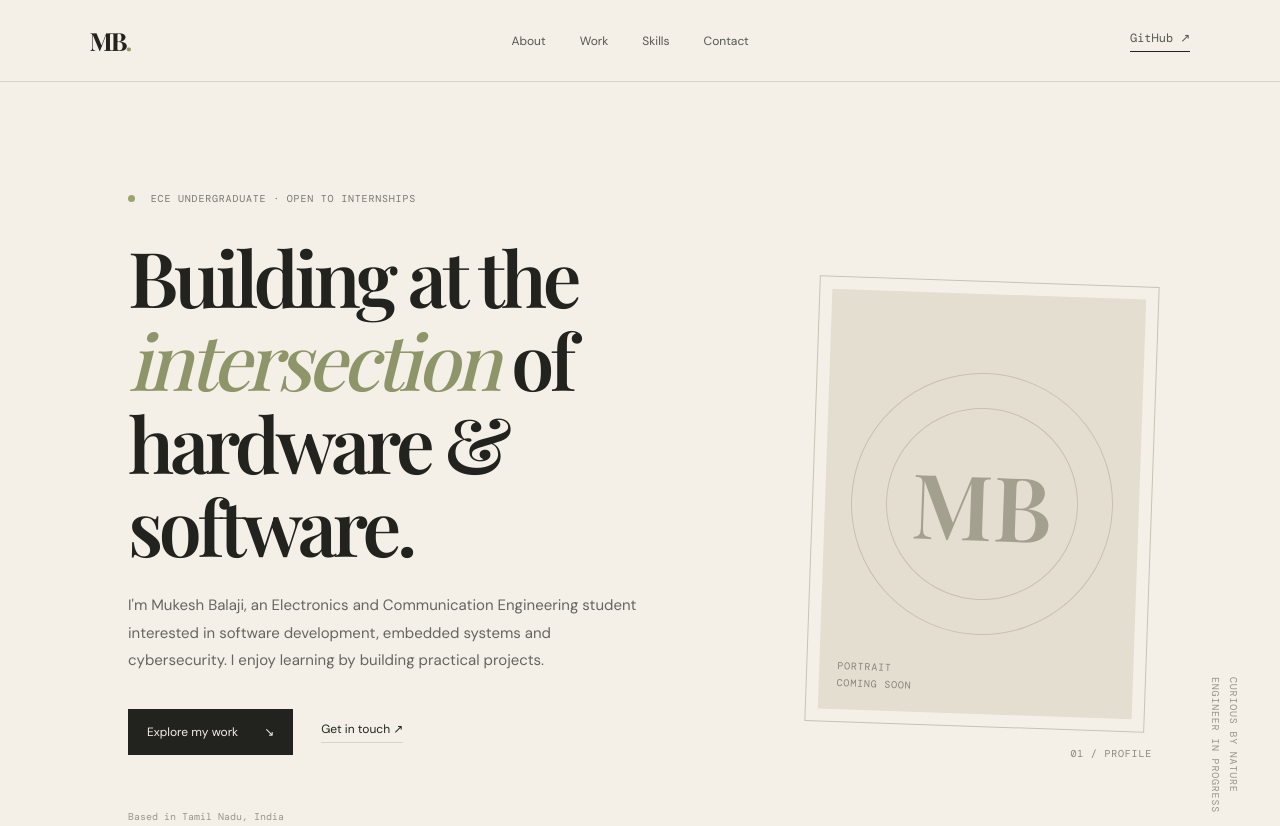
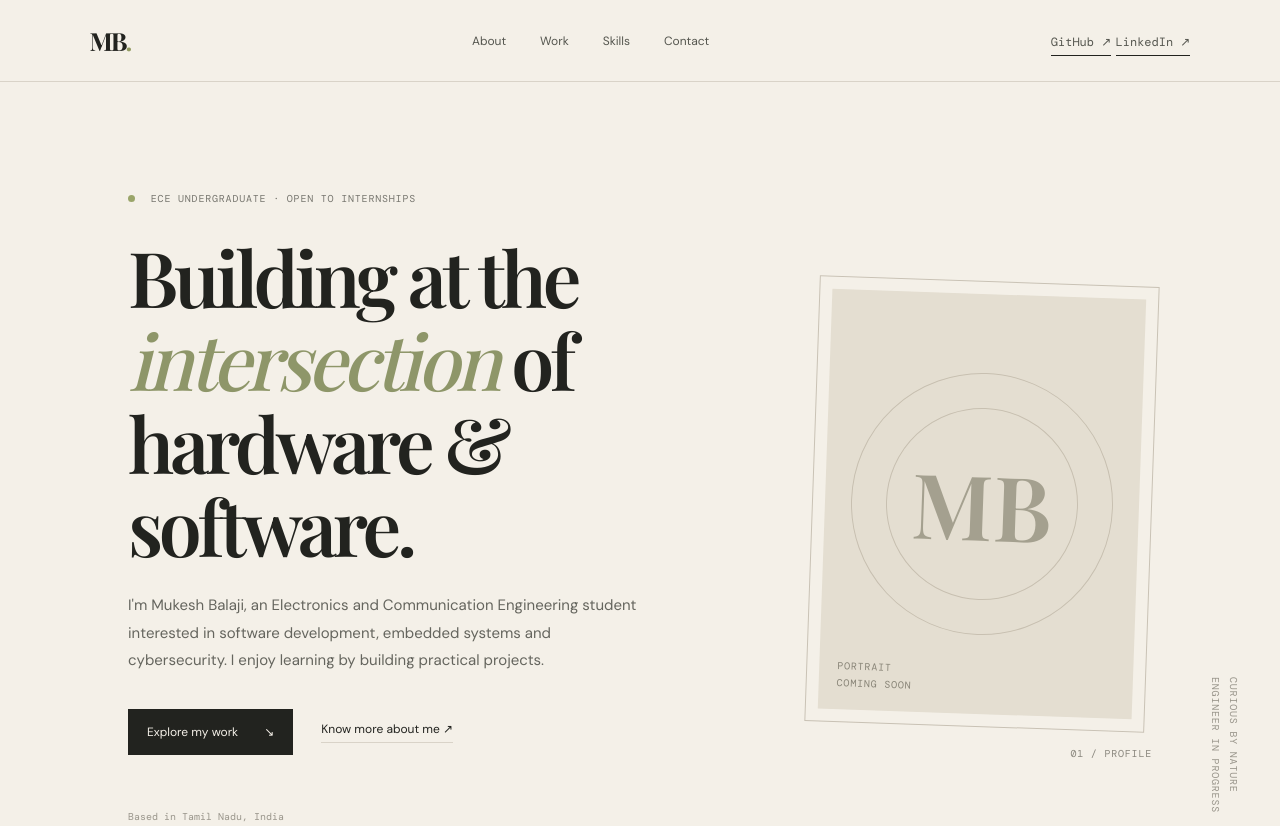
Before and after one commit to MukeshBalaji80/MukeshBalaji80, a plain HTML site: page docs/index.html in a window 1280 px wide. Shown: the top 826 px of the page. Drawn offline with nearby package versions, Linux system fonts and the light colour scheme.

Commit message:
Add LinkedIn profile links to portfolio

```diff
--- a/docs/index.html
+++ b/docs/index.html
@@ -20,7 +20,10 @@
       <a href="#skills">Skills</a>
       <a href="#contact">Contact</a>
     </nav>
-    <a class="header-link" href="https://github.com/MukeshBalaji80" target="_blank" rel="noreferrer">GitHub ↗</a>
+    <div class="header-social">
+      <a class="header-link" href="https://github.com/MukeshBalaji80" target="_blank" rel="noreferrer">GitHub ↗</a>
+      <a class="header-link" href="https://www.linkedin.com/in/mukesh-balaji-48475a3a8/" target="_blank" rel="noreferrer">LinkedIn ↗</a>
+    </div>
   </header>
 
   <main id="top">
@@ -31,7 +34,7 @@
         <p class="intro">I'm Mukesh Balaji, an Electronics and Communication Engineering student interested in software development, embedded systems and cybersecurity. I enjoy learning by building practical projects.</p>
         <div class="hero-actions">
           <a class="button button-dark" href="#work">Explore my work <span>↘</span></a>
-          <a class="text-link" href="#contact">Get in touch ↗</a>
+          <a class="text-link" href="https://www.linkedin.com/in/mukesh-balaji-48475a3a8/" target="_blank" rel="noreferrer">Know more about me ↗</a>
         </div>
         <p class="hero-note">Based in Tamil Nadu, India</p>
       </div>
@@ -116,7 +119,10 @@
     <section class="contact section-wrap" id="contact">
       <p class="eyebrow">HAVE AN OPPORTUNITY OR AN IDEA?</p>
       <h2>Let's make<br><em>something useful.</em></h2>
-      <a class="contact-link" href="https://github.com/MukeshBalaji80" target="_blank" rel="noreferrer">Connect on GitHub ↗</a>
+      <div class="contact-social">
+        <a class="contact-link" href="https://github.com/MukeshBalaji80" target="_blank" rel="noreferrer">Connect on GitHub ↗</a>
+        <a class="contact-link" href="https://www.linkedin.com/in/mukesh-balaji-48475a3a8/" target="_blank" rel="noreferrer">Know more on LinkedIn ↗</a>
+      </div>
       <div class="contact-bottom"><span>TAMIL NADU, INDIA</span><span>© <span id="year"></span> MUKESH BALAJI</span><a href="#top">BACK TO TOP ↑</a></div>
     </section>
   </main>
```
